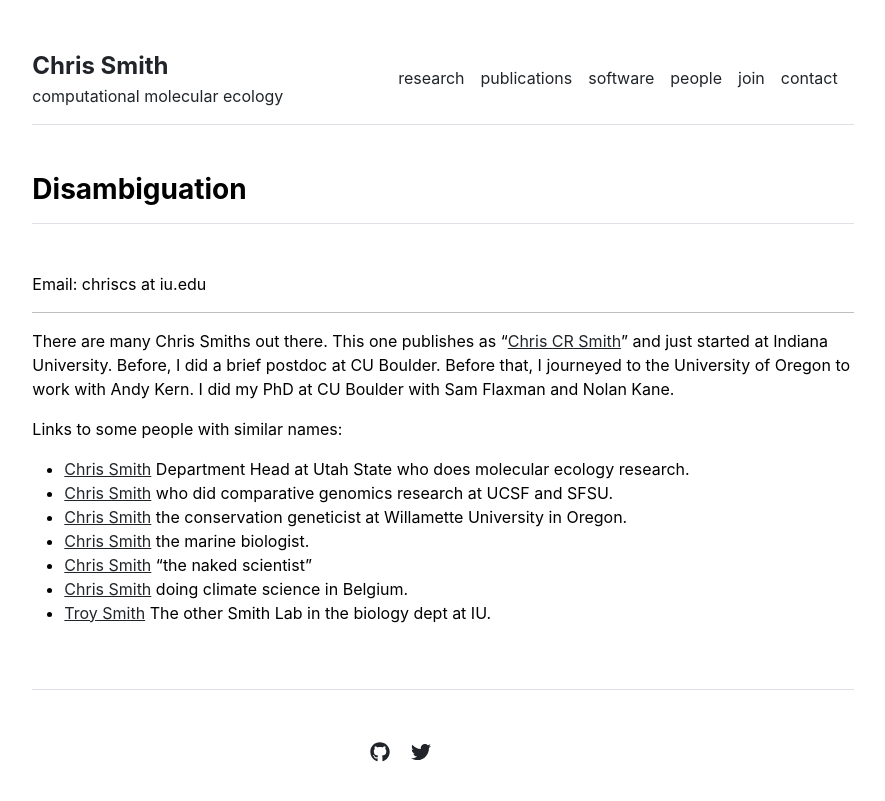
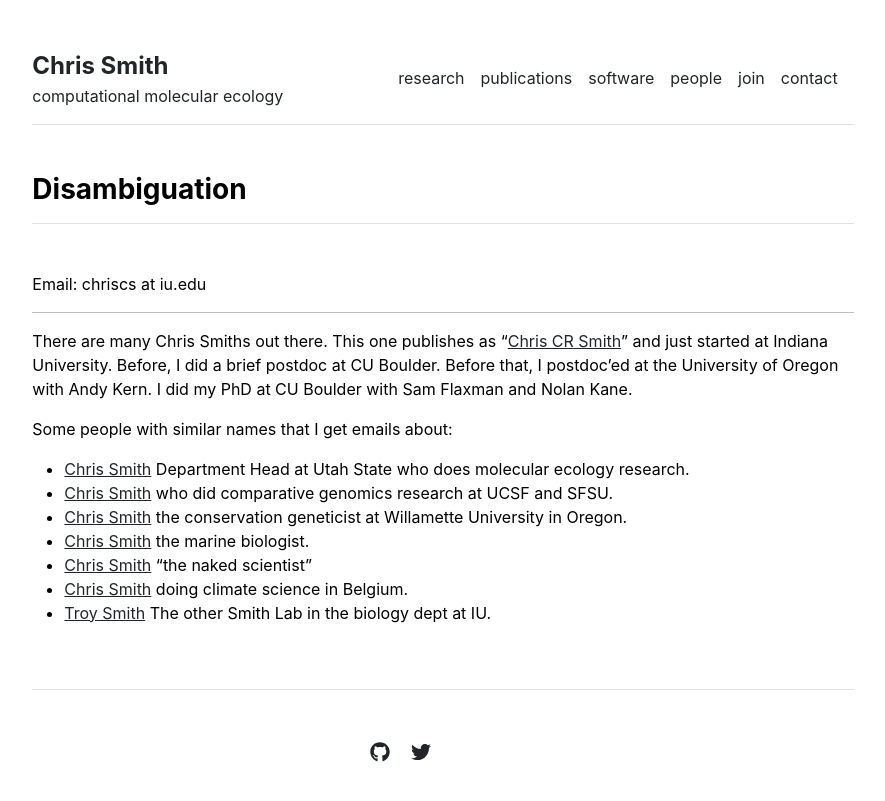
Before and after one commit to chriscrsmith/chriscrsmith.github.io, a Jekyll site: the page built from people/me.md, in a window 1280 px wide. Shown: the top 801 px of the page, without its empty margins (197-1082 px from the left). Built offline with Jekyll 4.4.1, drawn with Linux system fonts in a browser that asks for light colours.

Commit message:
edited About Me

```diff
--- a/people/me.md
+++ b/people/me.md
@@ -10,10 +10,10 @@ Email: chriscs at iu.edu
 There are many Chris Smiths out there.
 This one publishes as "[Chris CR Smith](https://scholar.google.com/citations?hl=en&user=ZHHGVn8AAAAJ)" and just started at Indiana University.
 Before, I did a brief postdoc at	CU Boulder.
-Before that, I journeyed to the University of Oregon to work with Andy Kern.
+Before that, I postdoc'ed at the University of Oregon with Andy Kern.
 I did my PhD at CU Boulder with Sam Flaxman and Nolan Kane.
 
-Links to some people with similar names:
+Some people with similar names that I get emails about:
 - [Chris Smith](https://artsci.usu.edu/biology/directory/smith-chris) Department Head at Utah State who does molecular ecology research.
 - [Chris Smith](https://www.nature.com/scitable/topicpage/chris-smith-lead-editor-37571/) who did comparative genomics research at UCSF and SFSU.
 - [Chris Smith](https://people.willamette.edu/~csmith/ChrisSmith.htm) the conservation geneticist at Willamette University in Oregon.
```
